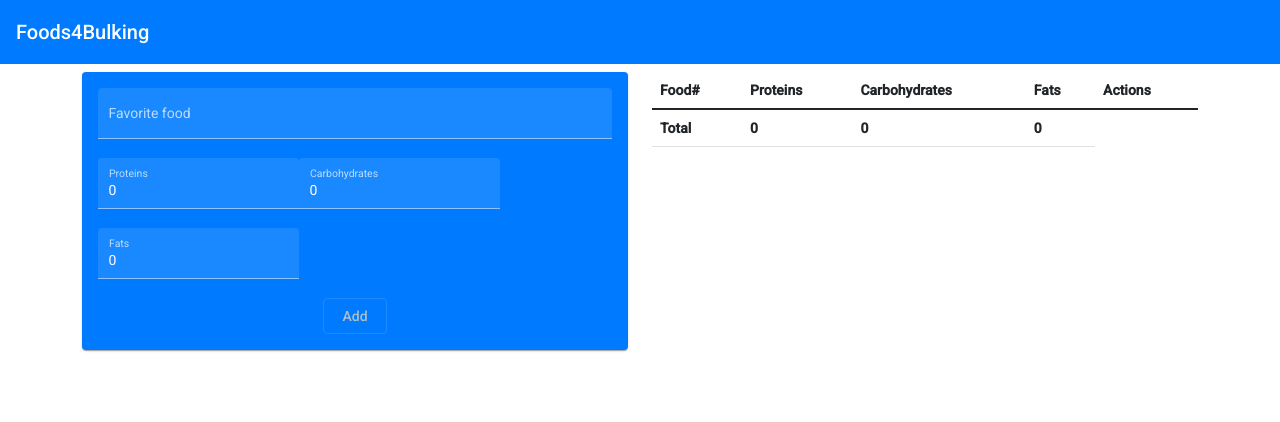
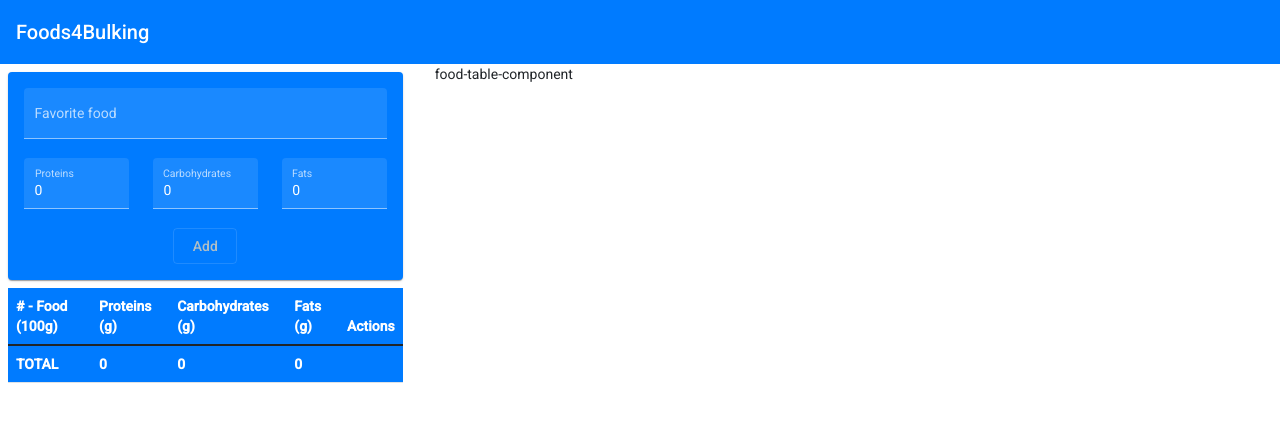
Before and after one commit to jrodriguezo/angular-gym-schedule-plan, an Angular app: page / in a window 1280 px wide. Shown: the top 422 px of the page. Built offline with nearby package versions, Linux system fonts and the light colour scheme.

Commit message:
changed panel positions

```diff
--- a/src/app/app.component.html
+++ b/src/app/app.component.html
@@ -1,8 +1,9 @@
 <app-header></app-header>
-<div class="container">
   <div class="row">
-    <div class="col-md-12">
+    <div class="col-sm-4">
       <app-food></app-food>
     </div>
+    <div class="col-sm-8">
+      <app-food-table></app-food-table>
+    </div>
   </div>
-</div>
--- /dev/null
+++ b/src/app/food-table/food-table.component.html
@@ -0,0 +1 @@
+<p>food-table-component</p>
--- /dev/null
+++ b/src/app/food-table/food-table.component.ts
@@ -0,0 +1,15 @@
+import { Component, OnInit } from '@angular/core';
+
+@Component({
+  selector: 'app-food-table',
+  templateUrl: './food-table.component.html',
+  styleUrls: ['./food-table.component.css']
+})
+export class FoodTableComponent implements OnInit {
+
+  constructor() { }
+
+  ngOnInit(): void {
+  }
+
+}
--- a/src/app/food/food-form/food-form.component.css
+++ b/src/app/food/food-form/food-form.component.css
@@ -1,7 +1,7 @@
 /* https://colorswall.com/palette/52989/ */
 
 .example-form-field {
-  width: 100/3%;
+  width: 100%;
 }
 
 .example-full-width {
@@ -12,19 +12,36 @@
   background-color: #007bff;
 }
 
-Here is some most common properties of angular material v7
+.food-form {
+  padding-left: 0.5rem;
+  padding-right: 0.5rem;
+}
+
+tr.bg-col th {
+  background-color: #007bff;
+  color: white;
+}
+
+tr.bg-total td {
+  background-color: #007bff;
+  color: white;
+}
+
+table {
+  width: 100%;
+}
 
 /* input color class */
 ::ng-deep input.mat-input-element {
-  color: #00f7ff;
+  color: white;
 }
 
 /* Change label color on focused */
 ::ng-deep .mat-form-field.mat-focused .mat-form-field-label {
-  color: #00f7ff !important;
+  color: white !important;
 }
 
 /* underline border color on focused */
 ::ng-deep .mat-focused .mat-form-field-underline .mat-form-field-ripple {
-  background-color: #00f7ff !important;
+  background-color: white !important;
 }
--- a/src/app/food/food-form/food-form.component.html
+++ b/src/app/food/food-form/food-form.component.html
@@ -1,38 +1,47 @@
 <div class="col-md-12 pt-2 pb-2">
-  <div class="row">
+  <div class="food-form row">
     <div class="col">
       <mat-card class="example-card">
         <mat-form-field class="example-full-width" appearance="fill">
           <mat-label>Favorite food</mat-label>
           <input matInput type="text" [(ngModel)]="recipeName" (keyup.enter)="onNewRecipe()">
         </mat-form-field>
+        <div class="row">
+          <div class="col-4">
           <mat-form-field class="example-form-field" appearance="fill">
             <mat-label>Proteins</mat-label>
             <input matInput type="number" [(ngModel)]="recipePros" (keyup.enter)="onNewRecipe()">
           </mat-form-field>
+        </div>
+        <div class="col-4">
           <mat-form-field class="example-form-field" appearance="fill">
             <mat-label>Carbohydrates</mat-label>
             <input matInput type="number" [(ngModel)]="recipeCarbs" (keyup.enter)="onNewRecipe()">
           </mat-form-field>
+          </div>
+          <div class="col-4">
           <mat-form-field class="example-form-field" appearance="fill">
             <mat-label>Fats</mat-label>
             <input matInput type="number" [(ngModel)]="recipeFats" (keyup.enter)="onNewRecipe()">
           </mat-form-field>
+          </div>
+      </div>
         <div class="d-flex justify-content-center">
           <button mat-stroked-button color="accent">Add</button>
         </div>
       </mat-card>
     </div>
+  </div>
 
-
-    <div class="col">
-      <table class="table">
+  <div class="food-form row">
+    <div class="col pt-2 pb-2">
+      <table class="food-table table table-hover align-content-sm-center border-2">
         <thead>
-          <tr>
-            <th scope="col">Food#</th>
-            <th scope="col">Proteins</th>
-            <th scope="col">Carbohydrates</th>
-            <th scope="col">Fats</th>
+          <tr class="bg-col">
+            <th scope="col"># - Food (100g)</th>
+            <th scope="col">Proteins (g)</th>
+            <th scope="col">Carbohydrates (g)</th>
+            <th scope="col">Fats (g)</th>
             <th scope="col">Actions</th>
           </tr>
         </thead>
@@ -48,14 +57,39 @@
               </button>
             </td>
           </tr>
-          <tr>
-            <td><strong>Total</strong></td>
+          <tr class="bg-total">
+            <td><strong>TOTAL</strong></td>
             <td><strong>{{ sumPros }}</strong></td>
             <td><strong>{{ sumCarbs }}</strong></td>
             <td><strong>{{ sumFats }}</strong></td>
+            <td></td>
           </tr>
         </tbody>
       </table>
     </div>
   </div>
   </div>
+
+
+  <!--table mat-table [dataSource]="recipes"  class="mat-elevation-z8">
+
+    <ng-container matColumnDef="name">
+      <th mat-header-cell *matHeaderCellDef>Name</th>
+      <td mat-cell *matCellDef="let recipe"> {{ recipe.name }} </td>
+    </ng-container>
+    <ng-container matColumnDef="proteins">
+      <th mat-header-cell *matHeaderCellDef>Proteins</th>
+      <td mat-cell *matCellDef="let recipe"> {{ recipe.proteins }} </td>
+    </ng-container>
+    <ng-container matColumnDef="carbohydrates">
+      <th mat-header-cell *matHeaderCellDef>Carbohydrates</th>
+      <td mat-cell *matCellDef="let recipe"> {{ recipe.carbohydrates }} </td>
+    </ng-container>
+    <ng-container matColumnDef="fats">
+      <th mat-header-cell *matHeaderCellDef>Fats</th>
+      <td mat-cell *matCellDef="let recipe"> {{ recipe.fats }} </td>
+    </ng-container>
+
+    <tr mat-header-row *matHeaderRowDef="displayedColumns"></tr>
+    <tr mat-row *matRowDef="let row; columns: displayedColumns;"></tr>
+  </table-->
--- a/src/app/food/food-form/food-form.component.ts
+++ b/src/app/food/food-form/food-form.component.ts
@@ -1,6 +1,7 @@
 import { Component, OnInit } from '@angular/core';
 import { Recipe } from '../recipe.model';
 import { CalorieNinjaService } from '../calorie-ninja/calorie-ninja.service';
+import { MatTableDataSource } from '@angular/material/table';
 
 @Component({
   selector: 'app-food-form',
@@ -61,6 +62,9 @@ export class FoodFormComponent implements OnInit {
     this.recipeCarbs = 0;
     this.recipeFats = 0;
   }
+
+  //displayedColumns = ['name','proteins','carbohydrates','fats'];
+
   constructor(public calorieNinjaService: CalorieNinjaService) { }
 
 
```
Also changed, not shown: src/app/app.module.ts (+6 -3 lines), src/app/food-table/food-table.component.css (added), 1 other file (tests, documents, lock files or other folders). Lines whose indentation alone changed are shown as unchanged.
